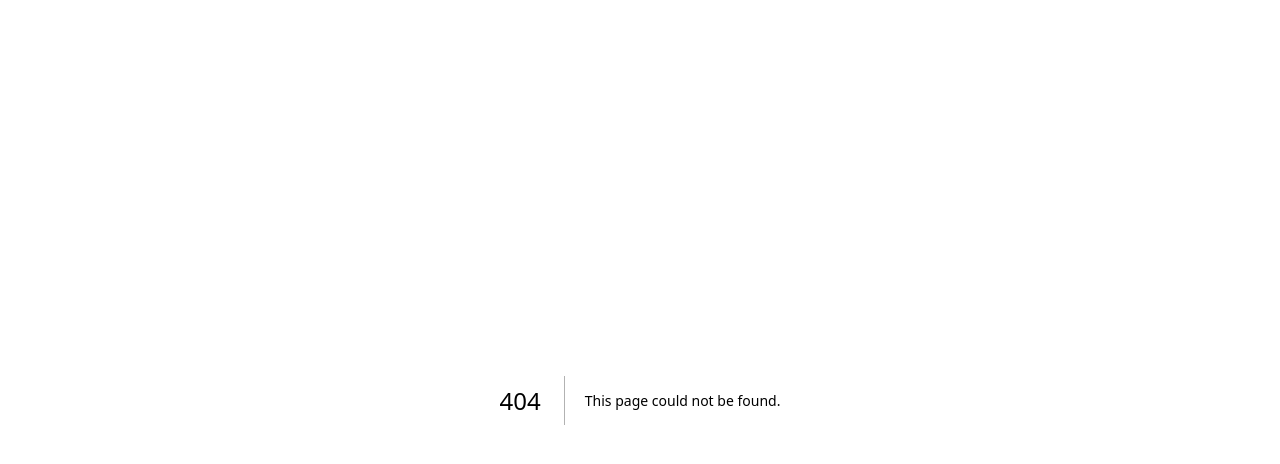
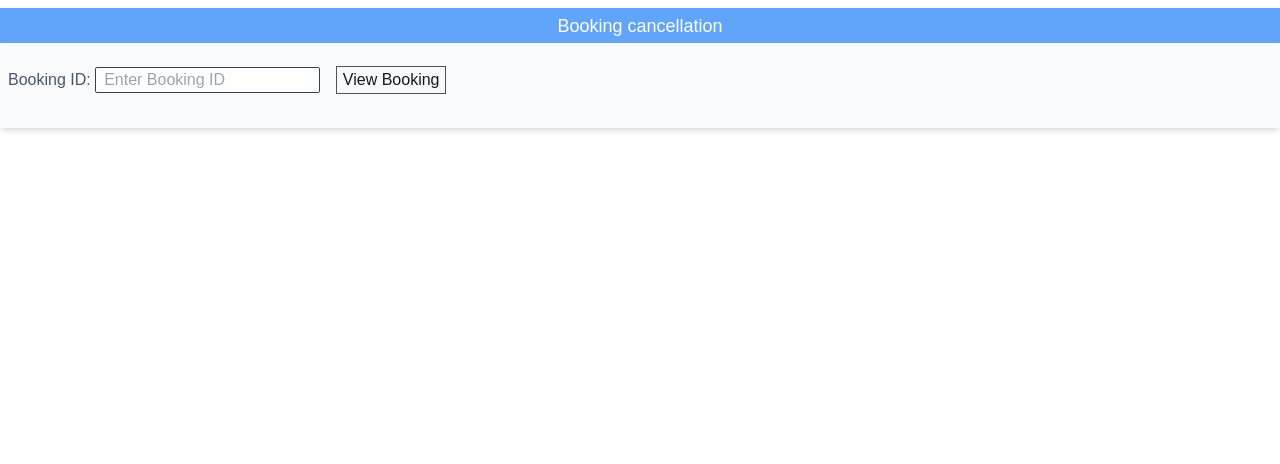
Before and after one commit to AKILADILSHANED/mega_city_cabs_frontend_customer, a Next.js app: page /CancelBooking in a window 1280 px wide. Before the commit this address had no page. Shown: the top 464 px of the page. Built offline with nearby package versions, Linux system fonts and the light colour scheme.

Commit message:
Implemente frontend code for cancel booking

```diff
--- /dev/null
+++ b/app/CancelBooking/page.jsx
@@ -0,0 +1,221 @@
+"use client";
+import React, { useState } from "react";
+
+export default function CancelBooking() {
+  const [bookingDetailsWindow, setBookingDetailsWindow] = useState(false);
+  const [bookingId, setBookingId] = useState("");
+  const [message, setMessage] = useState(false);
+
+  const [bookingIdVeiw, setBookingIdVeiw] = useState("");
+  const [bookingDateView, setBookingDateView] = useState("");
+  const [bookingTypeView, setBookingType] = useState("");
+  const [pickupLocationView, setPickupLocationView] = useState("");
+  const [destinationView, setDestinationView] = useState("");
+  const [vehicleTypeView, setVehicleTypeView] = useState("");
+
+  //functions
+
+  const handleClickDisplayBooking = async (e) => {
+    setMessage(false);
+    setBookingDetailsWindow(false);
+    e.preventDefault();
+    if (bookingId === "") {
+      setMessage("Please provide Booking ID!");
+      return;
+    } else {
+      try {
+        const response = await fetch(
+          `http://localhost:8080/api/v1/booking/displayBookingForCancel?bookingId=${encodeURIComponent(
+            bookingId
+          )}`,
+          {
+            credentials: "include",
+            method: "GET",
+          }
+        );
+        if (response.ok) {
+          const data = await response.json();
+          setBookingIdVeiw(data.bookingId);
+          setBookingDateView(data.bookingDate);
+          setBookingType(data.bookingType);
+          setPickupLocationView(data.pickupLocation);
+          setDestinationView(data.destination);
+          setVehicleTypeView(data.vehicleType);
+
+          setBookingDetailsWindow(true);
+        } else {
+          setBookingDetailsWindow(false);
+          setMessage("An error occurred while retriving the data!");
+        }
+      } catch (error) {
+        setBookingDetailsWindow(false);
+        setMessage("Failed to fetch data. Please try again later!");
+      }
+    }
+  };
+
+  const clickExit = () => {
+    setBookingDetailsWindow(false);
+  };
+
+  const handleCancelBooking = async (e) => {
+    e.preventDefault();
+    try {
+      const response = await fetch(
+        `http://localhost:8080/api/v1/booking/cancelBooking?bookingId=${encodeURIComponent(
+          bookingId
+        )}`,
+        {
+          method: "GET",
+          credentials: "include",
+        }
+      );
+      if (response.ok) {
+        const data = await response.text()
+        setMessage(data);
+        setBookingDetailsWindow(false);
+      } else {
+        setBookingDetailsWindow(false);
+        setMessage("An error occurred while retriving the data!");
+      }
+    } catch (error) {
+      setBookingDetailsWindow(false);
+      setMessage("Booking cancellation failed. Please try again later!");
+    }
+  };
+
+  return (
+    <div>
+      <div className="flex flex-col">
+        <div className="h-[35px] mt-2 flex flex-row items-center justify-center bg-blue-400 hover:bg-blue-500 text-white text-lg">
+          <label>Booking cancellation</label>
+        </div>
+        <div className="h-[85px] bg-slate-50 shadow-md">
+          <form onSubmit={handleClickDisplayBooking}>
+            <div className="flex flex-row mt-2">
+              <div className="mt-4 ml-2">
+                <label className="text-slate-600">Booking ID: </label>
+                <input
+                  onChange={(e) => setBookingId(e.target.value)}
+                  type="text"
+                  className="border border-slate-700 outline-blue-200 rounded-sm px-2 text-slate-500"
+                  placeholder="Enter Booking ID"
+                />
+              </div>
+
+              <div className="mt-[15px] ml-4">
+                <button
+                  type="submit"
+                  className="border border-slate-600 hover:text-white hover:bg-slate-600 w-[110px] h-[28px]">
+                  View Booking
+                </button>
+              </div>
+            </div>
+
+            {message && (
+              <div className="mt-2 ml-2 flex text-red-500 text-sm">
+                <label>{message}</label>
+              </div>
+            )}
+          </form>
+        </div>
+      </div>
+
+      {bookingDetailsWindow && (
+        <div>
+          <div className="h-[35px] mt-8 flex flex-row items-center justify-center bg-slate-200 hover:bg-slate-300 text-lg">
+            <label>Booking details</label>
+          </div>
+
+          <div className="h-[165px] bg-slate-50 shadow-md">
+            <form onSubmit={handleCancelBooking}>
+              <div>
+                <div className="flex flex-row">
+                  <div className="mt-4 ml-10">
+                    <label className="text-slate-600">Booking ID: </label>
+                    <input
+                      value={bookingIdVeiw}
+                      readOnly
+                      type="text"
+                      className="border border-blue-300 outline-none rounded-sm px-2 text-slate-500 w-[300px]"
+                    />
+                  </div>
+
+                  <div className="mt-4 ml-10">
+                    <label className="text-slate-600">Booking Date: </label>
+                    <input
+                      value={bookingDateView}
+                      readOnly
+                      type="text"
+                      className="border border-blue-300 outline-none rounded-sm px-2 text-slate-500 w-[300px]"
+                    />
+                  </div>
+
+                  <div className="mt-4 ml-10">
+                    <label className="text-slate-600">Booking Type: </label>
+                    <input
+                      value={bookingTypeView}
+                      readOnly
+                      type="text"
+                      className="border border-blue-300 outline-none rounded-sm px-2 text-slate-500 w-[300px]"
+                    />
+                  </div>
+                </div>
+
+                <div className="flex flex-row">
+                  <div className="mt-4 ml-10">
+                    <label className="text-slate-600">Pickup On: </label>
+                    <input
+                      value={pickupLocationView}
+                      readOnly
+                      type="text"
+                      className="ml-[4px] border border-blue-300 outline-none rounded-sm px-2 text-slate-500 w-[300px]"
+                    />
+                  </div>
+
+                  <div className="mt-4 ml-10">
+                    <label className="text-slate-600">Destination: </label>
+                    <input
+                      value={destinationView}
+                      readOnly
+                      type="text"
+                      className="ml-[16px] border border-blue-300 outline-none rounded-sm px-2 text-slate-500 w-[300px]"
+                    />
+                  </div>
+
+                  <div className="mt-4 ml-10">
+                    <label className="text-slate-600">Vehicle Type: </label>
+                    <input
+                      value={vehicleTypeView}
+                      readOnly
+                      type="text"
+                      className="ml-[7px] border border-blue-300 outline-none rounded-sm px-2 text-slate-500 w-[300px]"
+                    />
+                  </div>
+                </div>
+
+                <div className="flex flex-row ml-[450px] mt-5">
+                  <div className="mt-[15px] ml-10">
+                    <button
+                      type="submit"
+                      className="border-none rounded-md text-white  bg-red-500 hover:bg-red-600 w-[200px] h-[28px]">
+                      Cancel Booking
+                    </button>
+                  </div>
+                  <div className="mt-[15px] ml-4">
+                    <button
+                      onClick={clickExit}
+                      type="button"
+                      className="border-none bg-slate-500 text-white  hover:bg-slate-600 rounded-md w-[200px] h-[28px]">
+                      Exit
+                    </button>
+                  </div>
+                </div>
+              </div>
+            </form>
+          </div>
+        </div>
+      )}
+    </div>
+  );
+}
```
